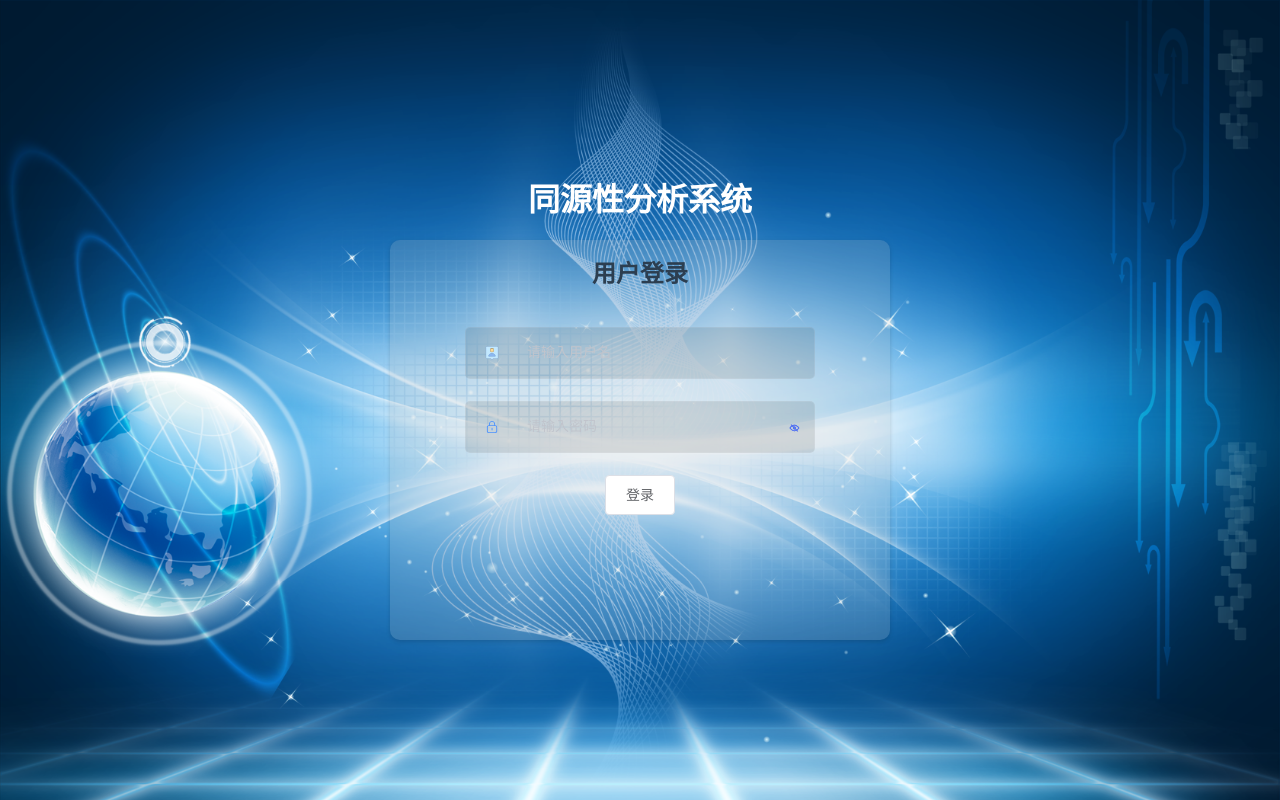
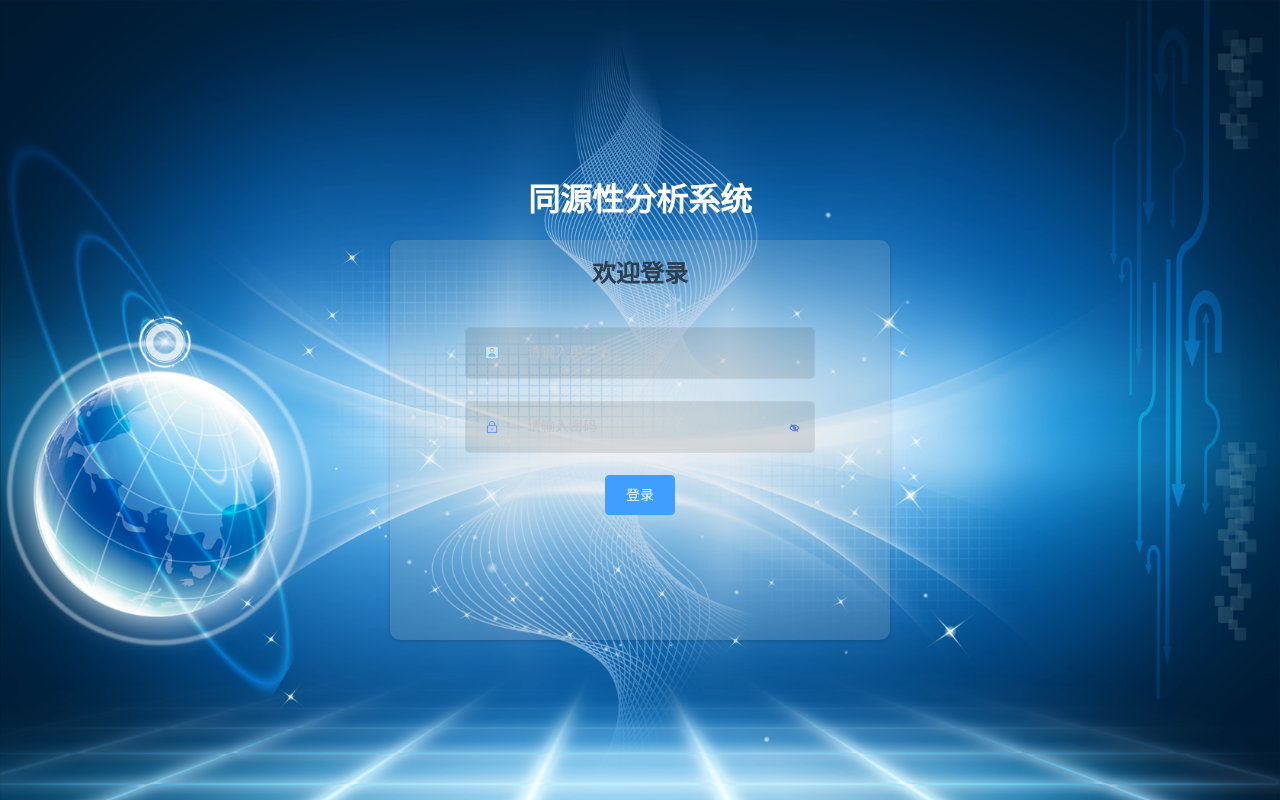
Before and after one commit to rousean/vue-system, a Vue app: page / in a window 1280 px wide. Built offline with nearby package versions, Linux system fonts and the light colour scheme.

Commit message:
'commit'

```diff
--- a/src/views/login/Login.vue
+++ b/src/views/login/Login.vue
@@ -2,15 +2,16 @@
   <div class="login-container">
     <h1 style="color:white">同源性分析系统</h1>
     <div class="login-content">
-      <h2>用户登录</h2>
+      <h2>欢迎登录</h2>
       <el-form
         class="login-form"
         ref="loginForm"
         :model="loginForm"
+        :rules="loginRules"
         autocomplete="on"
         label-position="left"
       >
-        <el-form-item>
+        <el-form-item prop="username">
           <span class="svg-container">
             <svg-icon iconClass="user"></svg-icon>
           </span>
@@ -32,7 +33,7 @@
           v-model="isCapsLock"
           manual
         >
-          <el-form-item>
+          <el-form-item prop="password">
             <span class="svg-container">
               <svg-icon iconClass="password"></svg-icon>
             </span>
@@ -46,6 +47,7 @@
               autocomplete="on"
               @keyup.native="checkCapsLock"
               @blur="isCapsLock = false"
+              @keyup.enter.native="userLogin"
             ></el-input>
             <span class="svg-eye" @click="changePasswordType">
               <svg-icon
@@ -56,7 +58,9 @@
             </span>
           </el-form-item>
         </el-tooltip>
-        <el-button>登录</el-button>
+        <el-button type="primary" @click.native.prevent="userLogin"
+          >登录</el-button
+        >
       </el-form>
     </div>
   </div>
@@ -65,10 +69,41 @@
 <script>
 export default {
   data() {
+    const validateUsername = (rule, value, callback) => {
+      let enReg = /^[a-z]+$/
+      let emailReg = /^\w+([-+.]\w+)*@\w+([-.]\w+)*\.\w+([-.]\w+)*$/
+      let phoneReg = /^(?:(?:\+|00)86)?1\d{10}$/
+      if (enReg.test(value) | emailReg.test(value) | phoneReg.test(value)) {
+        callback()
+      } else {
+        callback(new Error('用户名为英文、邮箱或者手机号！'))
+      }
+    }
+    const validatePassword = (rule, value, callback) => {
+      // 登录密码长度至少8位,必须符合由数字,大写字母,小写字母,特殊符,至少其中三种组成密码
+      //var reg = /^(?![a-zA-Z]+$)(?![A-Z0-9]+$)(?![A-Z\\W_!@#$%^&*`~()-+=]+$)(?![a-z0-9]+$)(?![a-z\\W_!@#$%^&*`~()-+=]+$)(?![0-9\\W_!@#$%^&*`~()-+=]+$)[a-zA-Z0-9\\W_!@#$%^&*`~()-+=]{8,30}$/
+      var passwordReg = /^(?=.*\d)(?=.*[a-z])(?=.*[A-Z]).{8,10}$/
+      if (!passwordReg.test(value)) {
+        callback(new Error('包含数字,大写,小写且8-10位的字符串!'))
+      } else {
+        callback()
+      }
+    }
+
     return {
       loginForm: {
         username: '',
         password: ''
+      },
+      loginRules: {
+        username: [
+          { required: true, message: '用户名不能为空！', trigger: 'blur' },
+          { validator: validateUsername, trigger: 'blur' }
+        ],
+        password: [
+          { required: true, message: '密码不能为空！', trigger: 'blur' },
+          { validator: validatePassword, trigger: 'blur' }
+        ]
       },
       // 输入框是否为password类型
       passwordType: 'password',
@@ -97,6 +132,16 @@ export default {
     checkCapsLock(e) {
       const { key } = e
       this.isCapsLock = key && key.length === 1 && key >= 'A' && key <= 'Z'
+    },
+    userLogin() {
+      this.$refs.loginForm.validate(valide => {
+        if (valide) {
+          alert('登录成功')
+        } else {
+          alert('error submit!!')
+          return false
+        }
+      })
     }
   }
 }
@@ -143,7 +188,7 @@ $cursor: #fff;
 }
 </style>
 
-<style lang="scss">
+<style lang="scss" scoped>
 .login-container {
   min-height: 100vh;
   width: 100%;
```
Also changed, not shown: .eslintrc.js.
